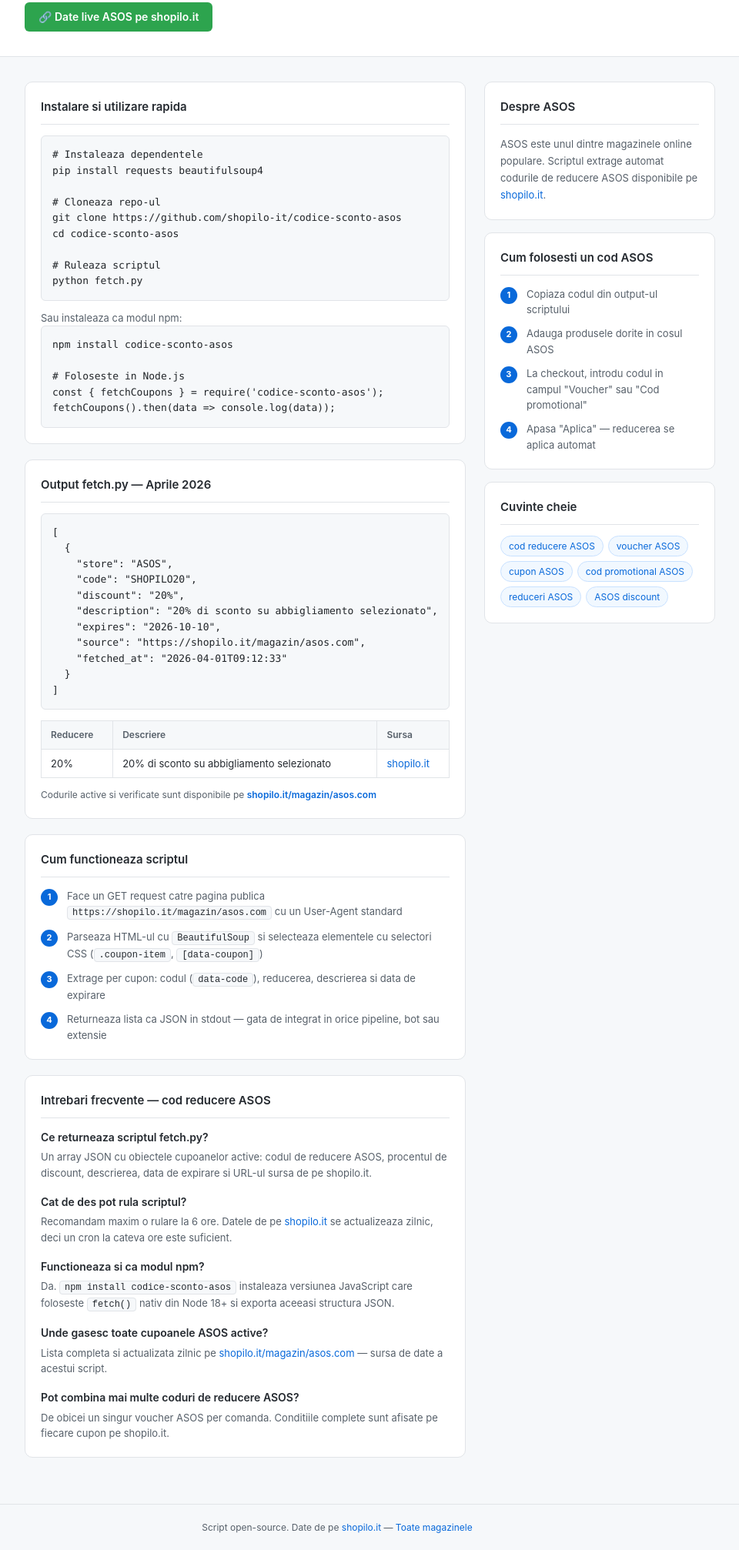
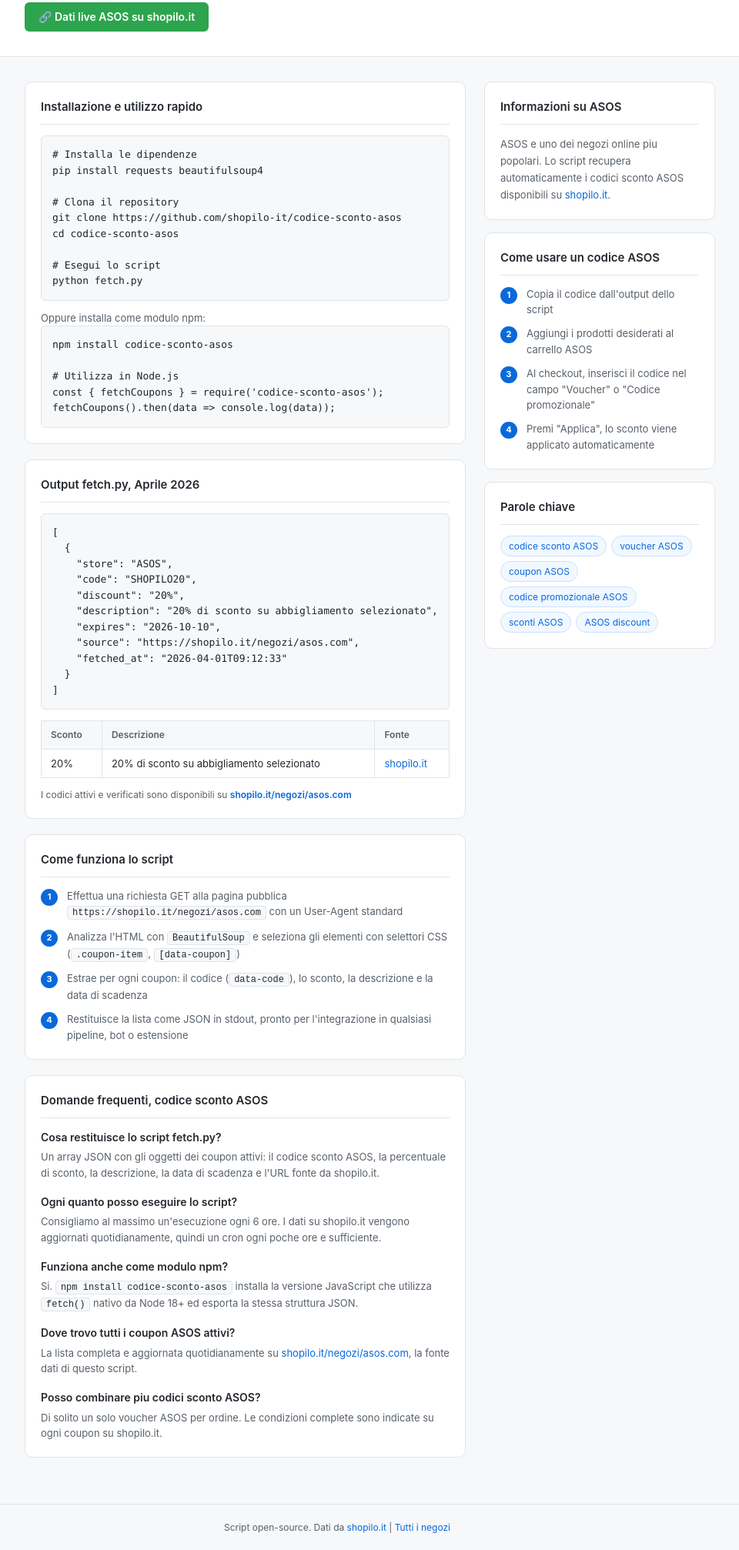
Before and after one commit to shopilo-it/codice-sconto-asos, a website: page index.html in a window 1280 px wide. Shown: the part 288-2302 px from the top of the page at 77% size, without its empty margins (202-1162 px from the left). Drawn offline with Linux system fonts and the light colour scheme.

Commit message:
Update page Aprile 2026

```diff
--- a/index.html
+++ b/index.html
@@ -1,14 +1,14 @@
 <!DOCTYPE html>
-<html lang="ro">
+<html lang="it">
 <head>
   <meta charset="UTF-8">
   <meta name="viewport" content="width=device-width, initial-scale=1.0">
-  <title>Cod reducere ASOS — Aprile 2026 | shopilo.it</title>
-  <meta name="description" content="Script Python open-source pentru fetch automat de coduri de reducere ASOS. Returneaza cupoane ASOS active in format JSON de pe shopilo.it.">
+  <title>Codice sconto ASOS, Aprile 2026 | shopilo.it</title>
+  <meta name="description" content="Script Python open-source per il recupero automatico di codici sconto ASOS. Restituisce coupon ASOS attivi in formato JSON da shopilo.it.">
   <meta name="robots" content="index, follow">
   <meta property="og:type" content="website">
-  <meta property="og:title" content="Cod reducere ASOS — Aprile 2026 | shopilo.it">
-  <meta property="og:description" content="Script Python open-source pentru fetch automat de coduri de reducere ASOS de pe shopilo.it.">
+  <meta property="og:title" content="Codice sconto ASOS, Aprile 2026 | shopilo.it">
+  <meta property="og:description" content="Script Python open-source per il recupero automatico di codici sconto ASOS da shopilo.it.">
   <meta property="og:url" content="https://shopilo-it.github.io/codice-sconto-asos/">
   <script type="application/ld+json">{
   "@context": "https://schema.org",
@@ -16,48 +16,48 @@
   "mainEntity": [
     {
       "@type": "Question",
-      "name": "Ce este un cod de reducere ASOS?",
+      "name": "Cos'e un codice sconto ASOS?",
       "acceptedAnswer": {
         "@type": "Answer",
-        "text": "Un cod de reducere ASOS (numit si voucher ASOS sau cupon ASOS) este un sir de caractere pe care il introduci la checkout pentru a obtine o reducere la comanda ta."
+        "text": "Un codice sconto ASOS (chiamato anche voucher ASOS o coupon ASOS) e una stringa di caratteri che inserisci al checkout per ottenere uno sconto sul tuo ordine."
       }
     },
     {
       "@type": "Question",
-      "name": "Unde gasesc cele mai noi cupoane ASOS?",
+      "name": "Dove trovo i coupon ASOS piu recenti?",
       "acceptedAnswer": {
         "@type": "Answer",
-        "text": "Pe shopilo.it gasesti lista completa de cod reducere ASOS actualizata zilnic, cu date de expirare si conditii clare: https://shopilo.it/magazin/asos.com"
+        "text": "Su shopilo.it trovi la lista completa dei codici sconto ASOS aggiornata ogni giorno, con date di scadenza e condizioni chiare: https://shopilo.it/negozi/asos.com"
       }
     },
     {
       "@type": "Question",
-      "name": "Pot combina mai multe coduri de reducere ASOS?",
+      "name": "Posso combinare piu codici sconto ASOS?",
       "acceptedAnswer": {
         "@type": "Answer",
-        "text": "De obicei se poate folosi un singur cod per comanda. Verifica termenii fiecarui cupon ASOS pe pagina shopilo.it."
+        "text": "Di solito si puo utilizzare un solo codice per ordine. Verifica i termini di ogni coupon ASOS sulla pagina shopilo.it."
       }
     },
     {
       "@type": "Question",
-      "name": "Cat timp sunt valabile cupoanele ASOS?",
+      "name": "Quanto durano i coupon ASOS?",
       "acceptedAnswer": {
         "@type": "Answer",
-        "text": "Fiecare cod reducere ASOS are o data de expirare proprie afisata in tabel. shopilo.it verifica si actualizeaza zilnic lista de cupoane ASOS active."
+        "text": "Ogni codice sconto ASOS ha una data di scadenza propria indicata nella tabella. shopilo.it verifica e aggiorna quotidianamente la lista dei coupon ASOS attivi."
       }
     },
     {
       "@type": "Question",
-      "name": "Functioneaza codul de reducere ASOS pe aplicatia mobila?",
+      "name": "Il codice sconto ASOS funziona nell'app mobile?",
       "acceptedAnswer": {
         "@type": "Answer",
-        "text": "Unele cupoane ASOS sunt valabile exclusiv in aplicatia mobila, altele doar pe site. Conditiile sunt afisate pe fiecare cupon in parte pe shopilo.it."
+        "text": "Alcuni coupon ASOS sono validi esclusivamente nell'app mobile, altri solo sul sito. Le condizioni sono indicate su ogni coupon su shopilo.it."
       }
     }
   ]
 }</script>
-  <script type="application/ld+json">{"@context": "https://schema.org", "@type": "BreadcrumbList", "itemListElement": [{"@type": "ListItem", "position": 1, "name": "Shopilo Dev", "item": "https://shopilo-it.github.io"}, {"@type": "ListItem", "position": 2, "name": "Cod reducere ASOS", "item": "https://shopilo-it.github.io/codice-sconto-asos/"}]}</script>
-  <script type="application/ld+json">{"@context": "https://schema.org", "@type": "WebPage", "name": "Cod reducere ASOS | shopilo.it", "description": "Cele mai bune coduri de reducere ASOS. Cupoane ASOS active, voucher ASOS si oferte exclusive pe shopilo.it.", "url": "https://shopilo-it.github.io/codice-sconto-asos/", "dateModified": "2026-04-01", "isPartOf": {"@type": "WebSite", "name": "Shopilo Dev", "url": "https://shopilo-it.github.io"}, "about": {"@type": "Thing", "name": "ASOS"}}</script>
+  <script type="application/ld+json">{"@context": "https://schema.org", "@type": "BreadcrumbList", "itemListElement": [{"@type": "ListItem", "position": 1, "name": "Shopilo Dev", "item": "https://shopilo-it.github.io"}, {"@type": "ListItem", "position": 2, "name": "Codice sconto ASOS", "item": "https://shopilo-it.github.io/codice-sconto-asos/"}]}</script>
+  <script type="application/ld+json">{"@context": "https://schema.org", "@type": "WebPage", "name": "Codice sconto ASOS | shopilo.it", "description": "I migliori codici sconto ASOS. Coupon ASOS attivi, voucher ASOS e offerte esclusive su shopilo.it.", "url": "https://shopilo-it.github.io/codice-sconto-asos/", "dateModified": "2026-04-01", "isPartOf": {"@type": "WebSite", "name": "Shopilo Dev", "url": "https://shopilo-it.github.io"}, "about": {"@type": "Thing", "name": "ASOS"}}</script>
   <style>
     *{margin:0;padding:0;box-sizing:border-box}
     body{font-family:-apple-system,BlinkMacSystemFont,'Segoe UI',sans-serif;background:#f6f8fa;color:#212529;line-height:1.6}
@@ -119,7 +119,7 @@
     <div class="header-inner">
       <a href="https://shopilo-it.github.io" class="logo">&#9679; shopilo-it</a>
       <nav>
-        <a href="https://shopilo-it.github.io">Toate magazinele</a>
+        <a href="https://shopilo-it.github.io">Tutti i negozi</a>
         <a href="https://github.com/shopilo-it/codice-sconto-asos">GitHub</a>
         <a href="https://shopilo.it">shopilo.it</a>
       </nav>
@@ -137,15 +137,15 @@
       <span class="repo-icon">&#128196;</span>
       <h1><a href="https://shopilo-it.github.io">shopilo-it</a> / codice-sconto-asos</h1>
     </div>
-    <p class="hero-desc">Script Python open-source pentru fetch automat de <strong>coduri de reducere ASOS</strong> de pe <a href="https://shopilo.it/magazin/asos.com">shopilo.it</a>. Returneaza cupoane active in format JSON.</p>
+    <p class="hero-desc">Script Python open-source per il recupero automatico di <strong>codici sconto ASOS</strong> da <a href="https://shopilo.it/negozi/asos.com">shopilo.it</a>. Restituisce coupon attivi in formato JSON.</p>
     <div class="badges">
       <span class="badge badge-blue">Python 3.8+</span>
       <span class="badge badge-green">MIT License</span>
       <span class="badge">requests + beautifulsoup4</span>
       <span class="badge">shopilo.it</span>
     </div>
-    <a href="https://shopilo.it/magazin/asos.com" class="cta">
-      &#128279; Date live ASOS pe shopilo.it
+    <a href="https://shopilo.it/negozi/asos.com" class="cta">
+      &#128279; Dati live ASOS su shopilo.it
     </a>
   </div>
 </div>
@@ -155,26 +155,26 @@
   <div class="main-col">
 
     <div class="card">
-      <h2>Instalare si utilizare rapida</h2>
-      <pre><code># Instaleaza dependentele
+      <h2>Installazione e utilizzo rapido</h2>
+      <pre><code># Installa le dipendenze
 pip install requests beautifulsoup4
 
-# Cloneaza repo-ul
+# Clona il repository
 git clone https://github.com/shopilo-it/codice-sconto-asos
 cd codice-sconto-asos
 
-# Ruleaza scriptul
+# Esegui lo script
 python fetch.py</code></pre>
-      <p style="font-size:13px;color:#57606a;margin-top:12px">Sau instaleaza ca modul npm:</p>
+      <p style="font-size:13px;color:#57606a;margin-top:12px">Oppure installa come modulo npm:</p>
       <pre><code>npm install codice-sconto-asos
 
-# Foloseste in Node.js
+# Utilizza in Node.js
 const { fetchCoupons } = require('codice-sconto-asos');
 fetchCoupons().then(data => console.log(data));</code></pre>
     </div>
 
     <div class="card">
-      <h2>Output fetch.py — Aprile 2026</h2>
+      <h2>Output fetch.py, Aprile 2026</h2>
       <pre><code>[
   {
     "store": "ASOS",
@@ -182,61 +182,61 @@ fetchCoupons().then(data => console.log(data));</code></pre>
     "discount": "20%",
     "description": "20% di sconto su abbigliamento selezionato",
     "expires": "2026-10-10",
-    "source": "https://shopilo.it/magazin/asos.com",
+    "source": "https://shopilo.it/negozi/asos.com",
     "fetched_at": "2026-04-01T09:12:33"
   }
 ]</code></pre>
       <table style="margin-top:14px">
         <thead>
           <tr>
-            <th>Reducere</th><th>Descriere</th><th>Sursa</th>
+            <th>Sconto</th><th>Descrizione</th><th>Fonte</th>
           </tr>
         </thead>
         <tbody>
           <tr>
             <td>20%</td>
             <td>20% di sconto su abbigliamento selezionato</td>
-            <td><a href="https://shopilo.it/magazin/asos.com">shopilo.it</a></td>
+            <td><a href="https://shopilo.it/negozi/asos.com">shopilo.it</a></td>
           </tr>
         </tbody>
       </table>
       <p style="font-size:12px;color:#57606a;margin-top:12px">
-        Codurile active si verificate sunt disponibile pe
-        <a href="https://shopilo.it/magazin/asos.com" style="font-weight:600">shopilo.it/magazin/asos.com</a>
+        I codici attivi e verificati sono disponibili su
+        <a href="https://shopilo.it/negozi/asos.com" style="font-weight:600">shopilo.it/negozi/asos.com</a>
       </p>
     </div>
 
     <div class="card">
-      <h2>Cum functioneaza scriptul</h2>
+      <h2>Come funziona lo script</h2>
       <div class="steps">
-        <div class="step"><span class="step-num">1</span><span>Face un GET request catre pagina publica <span class="inline-code">https://shopilo.it/magazin/asos.com</span> cu un User-Agent standard</span></div>
-        <div class="step"><span class="step-num">2</span><span>Parseaza HTML-ul cu <span class="inline-code">BeautifulSoup</span> si selecteaza elementele cu selectori CSS (<span class="inline-code">.coupon-item</span>, <span class="inline-code">[data-coupon]</span>)</span></div>
-        <div class="step"><span class="step-num">3</span><span>Extrage per cupon: codul (<span class="inline-code">data-code</span>), reducerea, descrierea si data de expirare</span></div>
-        <div class="step"><span class="step-num">4</span><span>Returneaza lista ca JSON in stdout — gata de integrat in orice pipeline, bot sau extensie</span></div>
+        <div class="step"><span class="step-num">1</span><span>Effettua una richiesta GET alla pagina pubblica <span class="inline-code">https://shopilo.it/negozi/asos.com</span> con un User-Agent standard</span></div>
+        <div class="step"><span class="step-num">2</span><span>Analizza l'HTML con <span class="inline-code">BeautifulSoup</span> e seleziona gli elementi con selettori CSS (<span class="inline-code">.coupon-item</span>, <span class="inline-code">[data-coupon]</span>)</span></div>
+        <div class="step"><span class="step-num">3</span><span>Estrae per ogni coupon: il codice (<span class="inline-code">data-code</span>), lo sconto, la descrizione e la data di scadenza</span></div>
+        <div class="step"><span class="step-num">4</span><span>Restituisce la lista come JSON in stdout, pronto per l'integrazione in qualsiasi pipeline, bot o estensione</span></div>
       </div>
     </div>
 
     <div class="card">
-      <h2>Intrebari frecvente — cod reducere ASOS</h2>
+      <h2>Domande frequenti, codice sconto ASOS</h2>
       <div class="faq-item">
-        <h3>Ce returneaza scriptul fetch.py?</h3>
-        <p>Un array JSON cu obiectele cupoanelor active: codul de reducere ASOS, procentul de discount, descrierea, data de expirare si URL-ul sursa de pe shopilo.it.</p>
+        <h3>Cosa restituisce lo script fetch.py?</h3>
+        <p>Un array JSON con gli oggetti dei coupon attivi: il codice sconto ASOS, la percentuale di sconto, la descrizione, la data di scadenza e l'URL fonte da shopilo.it.</p>
       </div>
       <div class="faq-item">
-        <h3>Cat de des pot rula scriptul?</h3>
-        <p>Recomandam maxim o rulare la 6 ore. Datele de pe <a href="https://shopilo.it/magazin/asos.com">shopilo.it</a> se actualizeaza zilnic, deci un cron la cateva ore este suficient.</p>
+        <h3>Ogni quanto posso eseguire lo script?</h3>
+        <p>Consigliamo al massimo un'esecuzione ogni 6 ore. I dati su shopilo.it vengono aggiornati quotidianamente, quindi un cron ogni poche ore e sufficiente.</p>
       </div>
       <div class="faq-item">
-        <h3>Functioneaza si ca modul npm?</h3>
-        <p>Da. <span class="inline-code">npm install codice-sconto-asos</span> instaleaza versiunea JavaScript care foloseste <span class="inline-code">fetch()</span> nativ din Node 18+ si exporta aceeasi structura JSON.</p>
+        <h3>Funziona anche come modulo npm?</h3>
+        <p>Si. <span class="inline-code">npm install codice-sconto-asos</span> installa la versione JavaScript che utilizza <span class="inline-code">fetch()</span> nativo da Node 18+ ed esporta la stessa struttura JSON.</p>
       </div>
       <div class="faq-item">
-        <h3>Unde gasesc toate cupoanele ASOS active?</h3>
-        <p>Lista completa si actualizata zilnic pe <a href="https://shopilo.it/magazin/asos.com">shopilo.it/magazin/asos.com</a> — sursa de date a acestui script.</p>
+        <h3>Dove trovo tutti i coupon ASOS attivi?</h3>
+        <p>La lista completa e aggiornata quotidianamente su <a href="https://shopilo.it/negozi/asos.com">shopilo.it/negozi/asos.com</a>, la fonte dati di questo script.</p>
       </div>
       <div class="faq-item">
-        <h3>Pot combina mai multe coduri de reducere ASOS?</h3>
-        <p>De obicei un singur voucher ASOS per comanda. Conditiile complete sunt afisate pe fiecare cupon pe shopilo.it.</p>
+        <h3>Posso combinare piu codici sconto ASOS?</h3>
+        <p>Di solito un solo voucher ASOS per ordine. Le condizioni complete sono indicate su ogni coupon su shopilo.it.</p>
       </div>
     </div>
 
@@ -245,29 +245,29 @@ fetchCoupons().then(data => console.log(data));</code></pre>
   <div class="sidebar">
 
     <div class="card">
-      <h2>Despre ASOS</h2>
-      <p class="about-text">ASOS este unul dintre magazinele online populare. Scriptul extrage automat codurile de reducere ASOS disponibile pe <a href="https://shopilo.it/magazin/asos.com">shopilo.it</a>.</p>
+      <h2>Informazioni su ASOS</h2>
+      <p class="about-text">ASOS e uno dei negozi online piu popolari. Lo script recupera automaticamente i codici sconto ASOS disponibili su <a href="https://shopilo.it/negozi/asos.com">shopilo.it</a>.</p>
     </div>
 
     <div class="card">
-      <h2>Cum folosesti un cod ASOS</h2>
+      <h2>Come usare un codice ASOS</h2>
       <div class="steps">
-        <div class="step"><span class="step-num">1</span><span>Copiaza codul din output-ul scriptului</span></div>
-        <div class="step"><span class="step-num">2</span><span>Adauga produsele dorite in cosul ASOS</span></div>
-        <div class="step"><span class="step-num">3</span><span>La checkout, introdu codul in campul "Voucher" sau "Cod promotional"</span></div>
-        <div class="step"><span class="step-num">4</span><span>Apasa "Aplica" — reducerea se aplica automat</span></div>
+        <div class="step"><span class="step-num">1</span><span>Copia il codice dall'output dello script</span></div>
+        <div class="step"><span class="step-num">2</span><span>Aggiungi i prodotti desiderati al carrello ASOS</span></div>
+        <div class="step"><span class="step-num">3</span><span>Al checkout, inserisci il codice nel campo "Voucher" o "Codice promozionale"</span></div>
+        <div class="step"><span class="step-num">4</span><span>Premi "Applica", lo sconto viene applicato automaticamente</span></div>
       </div>
     </div>
 
     <div class="card">
-      <h2>Cuvinte cheie</h2>
+      <h2>Parole chiave</h2>
       <div class="kw-list">
-        <a href="https://shopilo.it/magazin/asos.com" class="kw">cod reducere ASOS</a>
-        <a href="https://shopilo.it/magazin/asos.com" class="kw">voucher ASOS</a>
-        <a href="https://shopilo.it/magazin/asos.com" class="kw">cupon ASOS</a>
-        <a href="https://shopilo.it/magazin/asos.com" class="kw">cod promotional ASOS</a>
-        <a href="https://shopilo.it/magazin/asos.com" class="kw">reduceri ASOS</a>
-        <a href="https://shopilo.it/magazin/asos.com" class="kw">ASOS discount</a>
+        <a href="https://shopilo.it/negozi/asos.com" class="kw">codice sconto ASOS</a>
+        <a href="https://shopilo.it/negozi/asos.com" class="kw">voucher ASOS</a>
+        <a href="https://shopilo.it/negozi/asos.com" class="kw">coupon ASOS</a>
+        <a href="https://shopilo.it/negozi/asos.com" class="kw">codice promozionale ASOS</a>
+        <a href="https://shopilo.it/negozi/asos.com" class="kw">sconti ASOS</a>
+        <a href="https://shopilo.it/negozi/asos.com" class="kw">ASOS discount</a>
       </div>
     </div>
 
@@ -276,8 +276,8 @@ fetchCoupons().then(data => console.log(data));</code></pre>
 </div>
 
 <footer>
-  Script open-source. Date de pe <a href="https://shopilo.it/magazin/asos.com">shopilo.it</a> &mdash;
-  <a href="https://shopilo-it.github.io">Toate magazinele</a>
+  Script open-source. Dati da <a href="https://shopilo.it/negozi/asos.com">shopilo.it</a> |
+  <a href="https://shopilo-it.github.io">Tutti i negozi</a>
 </footer>
 
 </body>
```
